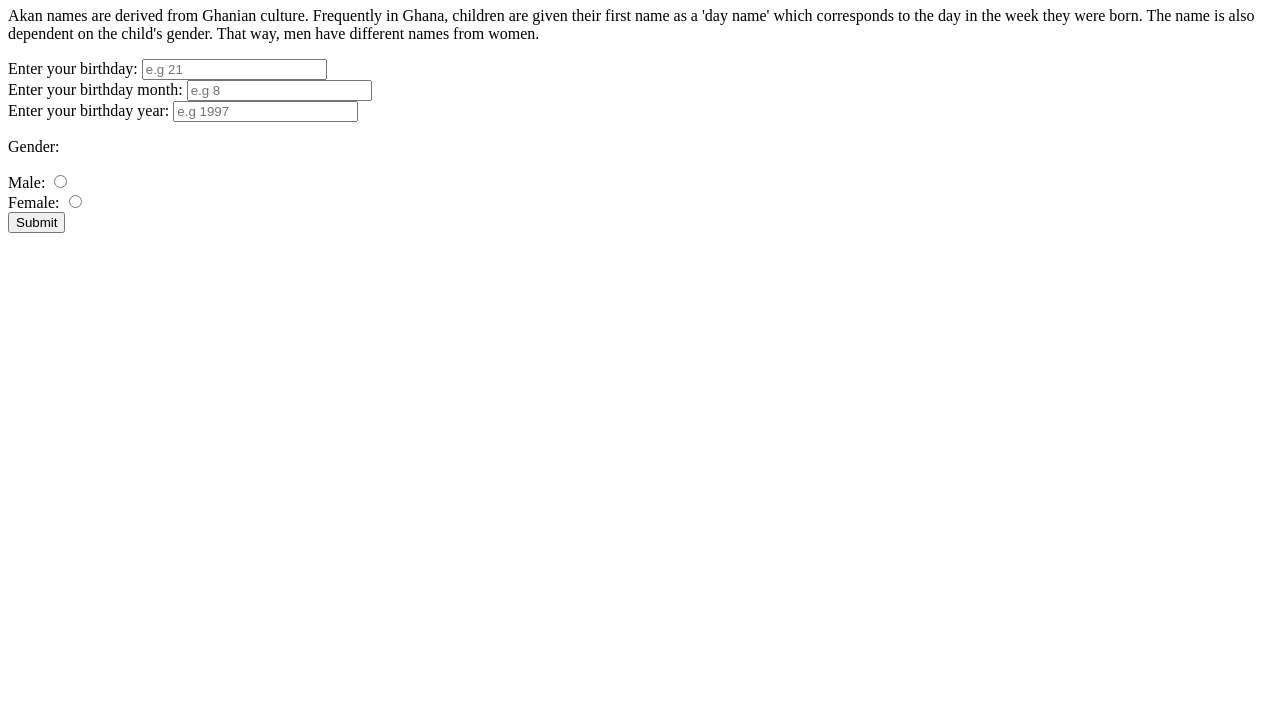
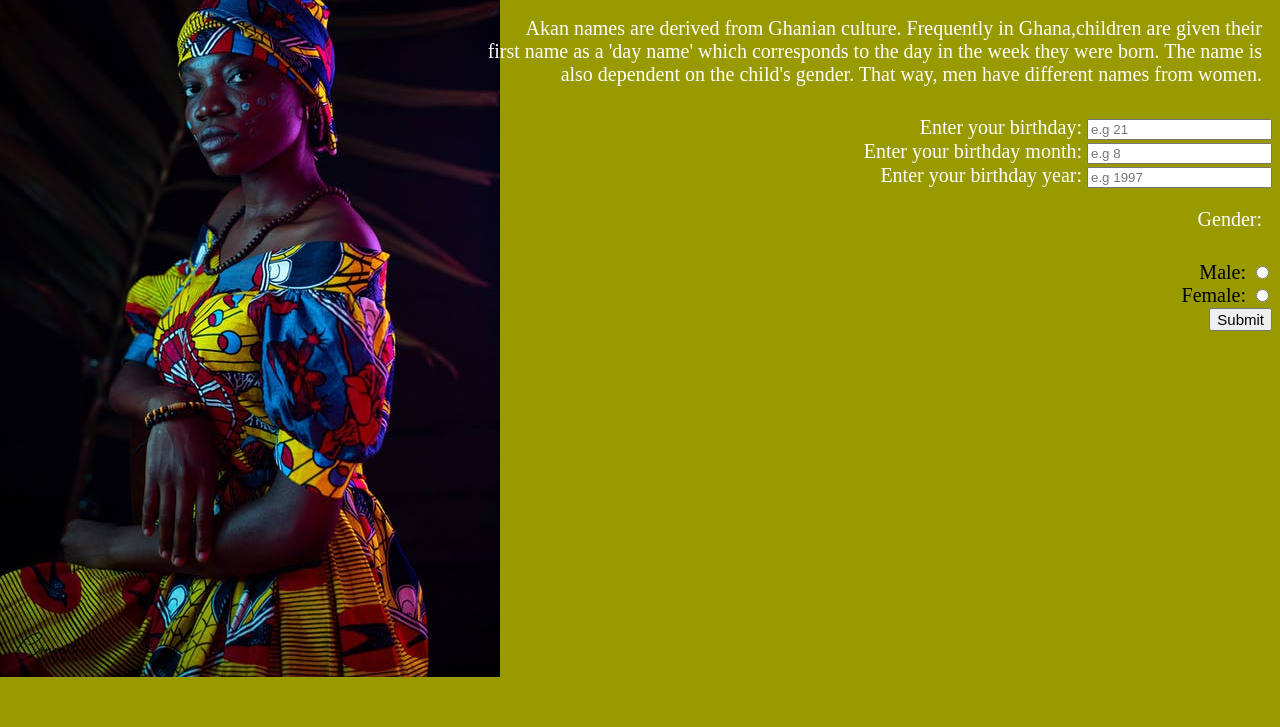
Before and after one commit to estherkimani/akanNames, a plain HTML site: page index.html in a window 1280 px wide. Shown: the part 73-800 px from the top of the page. Drawn offline with Linux system fonts and the light colour scheme.

Commit message:
I aligned text and the form to the right

```diff
--- a/css/styles.css
+++ b/css/styles.css
@@ -0,0 +1,26 @@
+body{
+  background-image: url(../images/black3.jpg);
+  background-size:auto;
+  background-repeat: no-repeat;
+  background-color: #999900;
+}
+.content p{
+  color: white;
+  text-align:right;
+  font-size: 20px;
+  margin-top: 10px;
+  padding: 10px;
+}
+.here {
+  font-size: 15px;
+}
+h1{
+  color: white;
+}
+.labels{
+  color: white;
+}
+form{
+  text-align: right;
+  font-size: 20px;
+}
--- a/index.html
+++ b/index.html
@@ -3,28 +3,32 @@
   <head>
     <meta charset="utf-8">
     <title>Akan Names|Esther</title>
+    <link rel="stylesheet" href="css/styles.css">
   </head>
   <body>
     <h1>Akan Names</h1>
-    <p>Akan names are derived from Ghanian culture. Frequently in Ghana, children are given their first name as a 'day name' which
-      corresponds to the day in the week they were born. The name is also dependent on the child's gender. That way, men have different names from
+    <div class="content">
+      <p>Akan names are derived from Ghanian culture. Frequently in Ghana,children are given their <br>first name as a 'day name' which
+        corresponds to the day in the week they were born. The name is <br>also dependent on the child's gender. That way, men have different names from
         women.</p>
         <form class="details" action="scripts.js" method="post">
-        <label for="bday">Enter your birthday:</label>
+          <label class="labels"for="bday">Enter your birthday:</label>
           <input type="text" name="bday" placeholder="e.g 21"><br>
 
-        <label for="bmonth">Enter your birthday month:</label>
+          <label class="labels" for="bmonth">Enter your birthday month:</label>
           <input type="text" name="bmonth" placeholder="e.g 8"><br>
 
-        <label for="byr">Enter your birthday year:</label>
+          <label class="labels" for="byr">Enter your birthday year:</label>
           <input type="text" name="byr" placeholder="e.g 1997"><br>
           <p>Gender:</p>
-          Male: <input type="radio" name="gender" value="Male"><br>
-          Female: <input type="radio" name="gender" value="Female"><br>
+            Male: <input class="labels" type="radio" name="gender" value="Male"><br>
+            Female: <input class="labels" type="radio" name="gender" value="Female"><br>
 
-        <input type="Submit" name="Submit">
+          <input class="here" type="Submit" name="Submit">
 
         </form>
+    </div>
+
 
   </body>
 </html>
```
Also changed, not shown: images/black.jpg (added), images/black2.jpg (added), images/black3.jpg (added), images/photo.jpg (added). Lines whose indentation alone changed are shown as unchanged.
